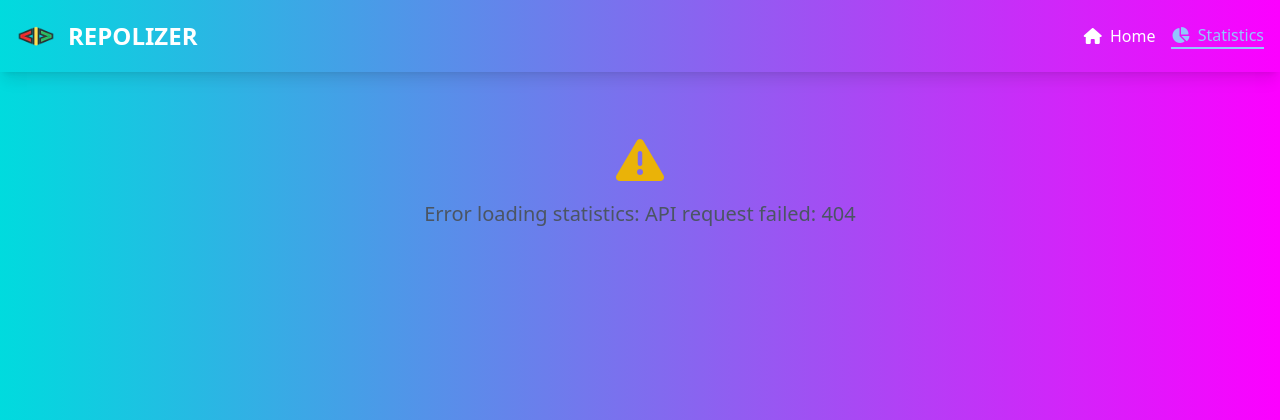
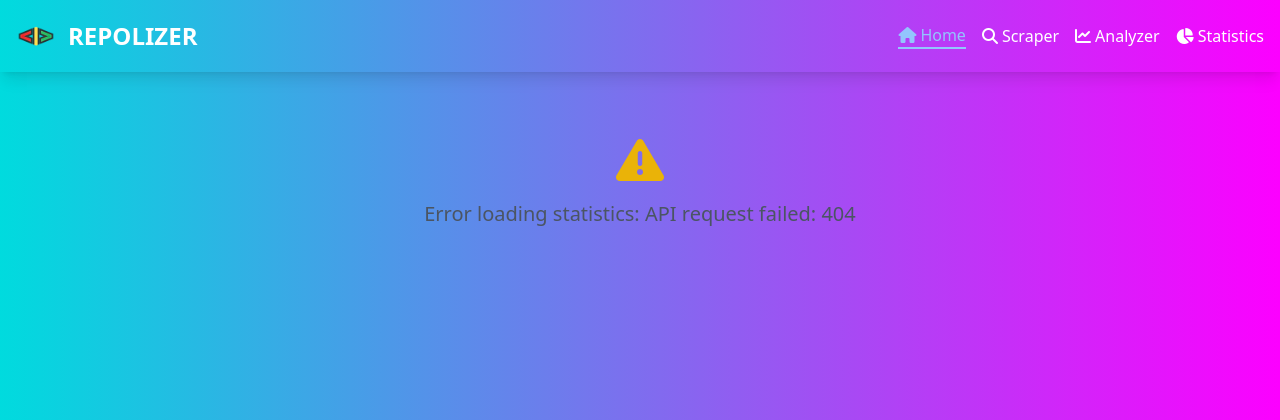
Before and after one commit to fabriziosalmi/repolizer, a Flask app: page /stats in a window 1280 px wide. Shown: the top 420 px of the page. Run offline with Flask 3, Linux system fonts and the light colour scheme; the visitor is signed in with stand-in values (Sample User, id 1); some libraries are stand-ins or nearby versions.

Commit message:
feat: Update navigation menu with new links for authenticated users and improve styling

```diff
--- a/templates/repo_stats.html
+++ b/templates/repo_stats.html
@@ -94,11 +94,23 @@
             </div>
             <!-- Updated navigation menu -->
             <div class="flex items-center space-x-4">
-                <a href="/" class="text-white hover:text-blue-300 transition-colors">
-                    <i class="fas fa-home mr-1"></i> Home
+                <a href="/" class="text-blue-300 flex items-center border-b-0 md:border-b-2 md:border-blue-300">
+                    <i class="fas fa-home"></i>
+                    <span class="hidden md:inline ml-1">Home</span>
                 </a>
-                <a href="/stats" class="text-blue-300 border-b-2 border-blue-300"> <!-- Active link style -->
-                    <i class="fas fa-chart-pie mr-1"></i> Statistics
+                {% if current_user.is_authenticated %}
+                    <a href="/scraper" class="text-white hover:text-blue-300 transition-colors flex items-center">
+                        <i class="fas fa-search"></i>
+                        <span class="hidden md:inline ml-1">Scraper</span>
+                    </a>
+                    <a href="/analyze" class="text-white hover:text-blue-300 transition-colors flex items-center">
+                        <i class="fas fa-chart-line"></i>
+                        <span class="hidden md:inline ml-1">Analyzer</span>
+                    </a>
+                {% endif %}
+                <a href="/stats" class="text-white hover:text-blue-300 transition-colors flex items-center">
+                    <i class="fas fa-chart-pie"></i>
+                    <span class="hidden md:inline ml-1">Statistics</span>
                 </a>
             </div>
         </div>
```
